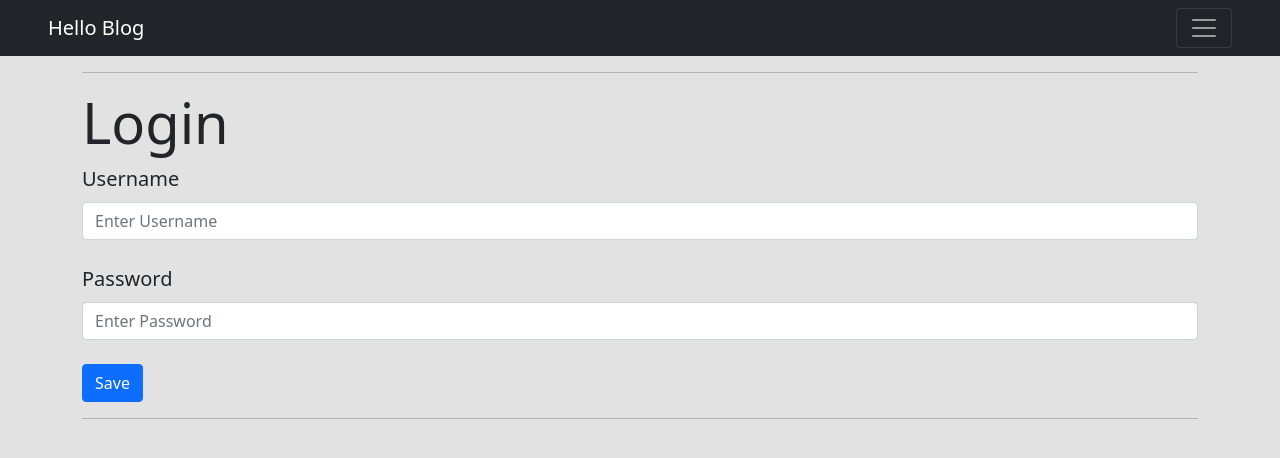
After one commit to mezeru/Blog-flask, a Flask app: template templates/login.html in a window 1280 px wide. The commit adds this page. Shown: the top 458 px of the page. Run offline with Flask 2, Linux system fonts and the light colour scheme; the template is opened without the code that fills it, so the values that code supplies are empty; some libraries are stand-ins or nearby versions.

Commit message:
Added : Author

```diff
--- a/app.py
+++ b/app.py
@@ -17,6 +17,7 @@ class Card(db.Model):
     id = db.Column(db.Integer, primary_key=True)
     name = db.Column(db.String(20), nullable=False)
     content = db.Column(db.String(200), nullable=False)
+    author = db.Column(db.String(50), nullable=False, default="Anonymous")
     date = db.Column(db.DateTime, default=datetime.utcnow)
 
     def __repr__(self):
--- a/templates/base.html
+++ b/templates/base.html
@@ -23,6 +23,9 @@
               <a class="nav-link" href="/">Home</a>
             </li>
             <li class="nav-item">
+              <a class="nav-link" href="/login">Login</a>
+            </li>
+            <li class="nav-item">
               <a class="nav-link" href="/posts">Posts</a>
             </li>
             <li class="nav-item">
--- /dev/null
+++ b/templates/login.html
@@ -0,0 +1,20 @@
+{% extends 'base.html' %}
+
+{% block head %} <title>Login</title> {% endblock %}
+
+{% block body %}
+
+<hr>
+<h2 class="display-4" >Login</h2>
+<form action="/login" method="POST">
+    <label class="lead mb-2">Username</label>
+    <input type="text" name="Username" id="Username" class="form-control" placeholder="Enter Username">
+    <br>
+    <label class="lead mb-2" >Password</label>
+    <input class="form-control" type="Password" name="Password" id="Password" placeholder="Enter Password">
+    <br>
+    <input type="submit" value="Save" class="btn btn-primary">
+</form>
+<hr>
+
+{% endblock %}
--- a/templates/posts.html
+++ b/templates/posts.html
@@ -24,6 +24,7 @@
     <div class="card" style="display: flex;flex-direction: column;">
         <div class="card-body">
             <h1 class="card-title" style="font-size: xx-large;" >{{ post.name }}</h1>
+            <p style="font-size: 12px; color: grey;">Written by {{post.author}}</p>
             <hr>
             <p class="card-text mb-2 mt-2" >{{ post.content }}</p>
             <hr>
```
Also changed, not shown: posts.db, 1 other file.
